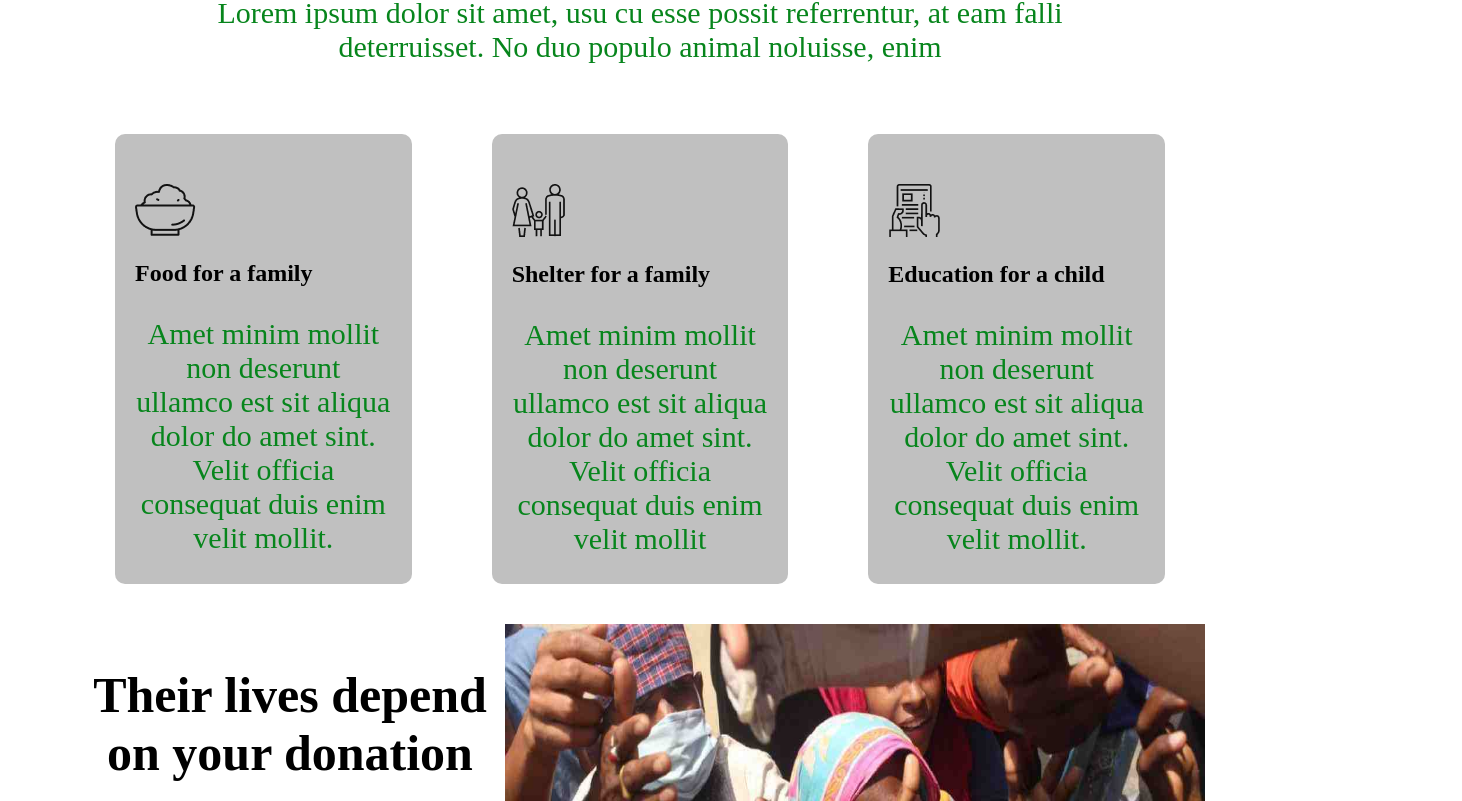
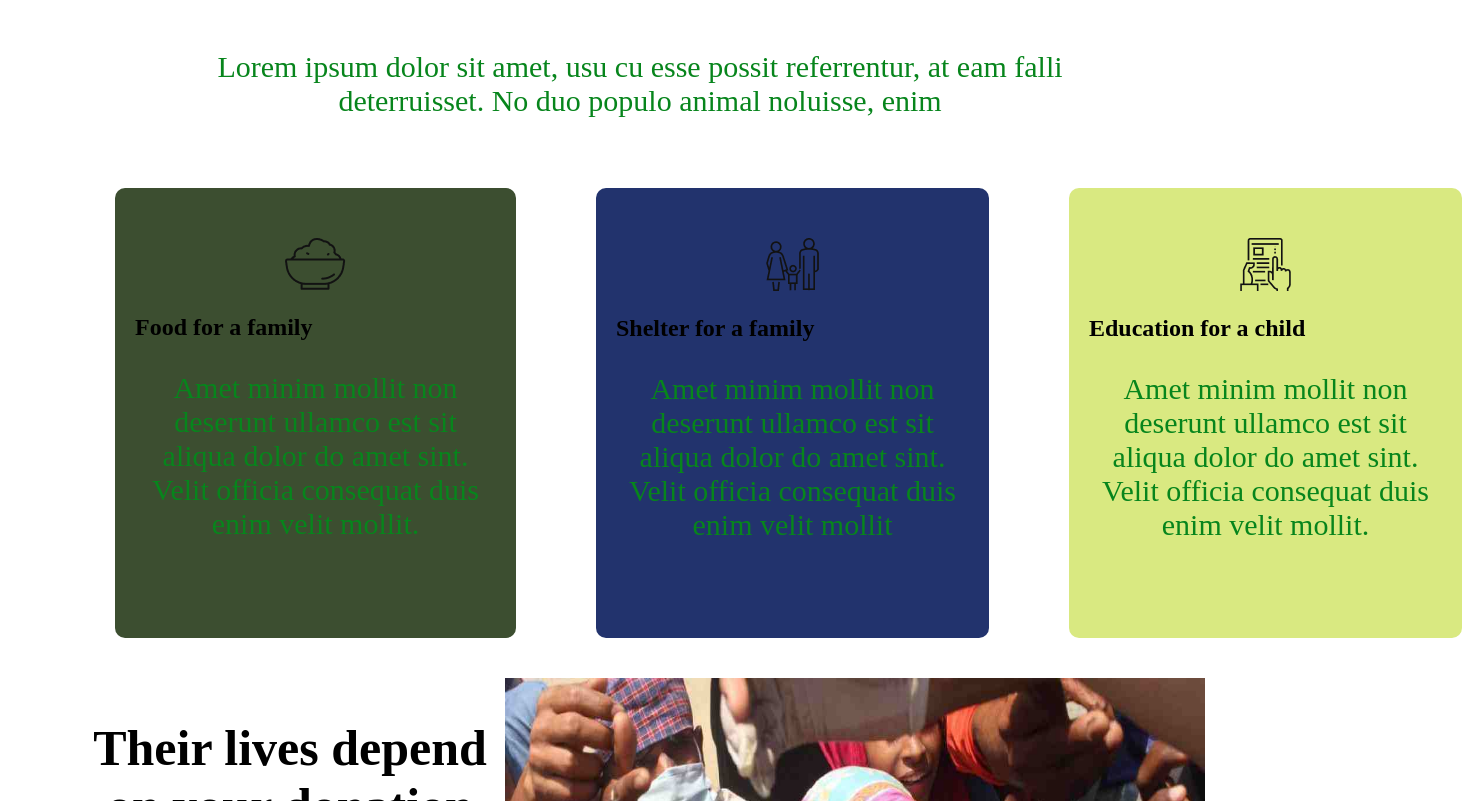
Before and after one commit to Alif202020/Assignment-1, a plain HTML site: page index.html in a window 1280 px wide. Shown: the part 1999-2800 px from the top of the page, 1462 px wide, since content can reach past the window. Drawn offline with Linux system fonts and the light colour scheme.

Commit message:
html add

```diff
--- a/index.html
+++ b/index.html
@@ -49,7 +49,7 @@
                     sint. Velit officia consequat duis enim
                     velit mollit.</p>
             </div>
-            <div class="donet-plan">
+            <div class="donet-plan d2">
                 <img src="icons/shelter.png" alt="">
                 <h2>Shelter for a family</h2>
                 <p>Amet minim mollit non deserunt
@@ -57,7 +57,7 @@
                     sint. Velit officia consequat duis enim
                     velit mollit</p>
             </div>
-            <div class="donet-plan">
+            <div class="donet-plan d3">
                 <img src="icons/Frame-1.png" alt="">
                 <h2>Education for a child</h2>
                 <p>Amet minim mollit non deserunt
@@ -107,7 +107,7 @@
 </body>
 <footer>
     <h1>Help the people</h1>
-    <p>Donet your many seafly</p>
+    <p>Donet your mony seafly</p>
     <a href="https://www.facebook.com/mdalifkhan2021">facebook</a>
     <a href="#">Twetter</a>
     <a href="#">Instagram</a>
--- a/style.css
+++ b/style.css
@@ -1,5 +1,4 @@
 body{
-    align-content: center;
     margin: -55px 75px ;
 }
 /* heder */
@@ -8,7 +7,6 @@ body{
     height: 700px;
     width: 1205px;
     background-repeat: no-repeat;
-    align-content: center;
 }
 h1{
     color: rgb(196, 24, 187);
@@ -56,14 +54,23 @@ section{
 .donet-plan{
     height: 350px;
     width: 400px;
-    background-color:silver ;
+    background-color:rgb(60, 78, 48) ;
     margin: 40px;
     border-radius: 10px;
     padding-top: 15px;
     padding: 50px 20px;
 }
+.d2{
+    background-color:rgb(34, 51, 109) ;
+}
+.d3{
+    background-color:rgb(217, 233, 129) ;
+}
 .donet-plan>p{
     padding: 0;
+}
+.donet-plan>img{
+    margin: 0 150px;
 }
 /* real history */
 .history>div>.image {
```
